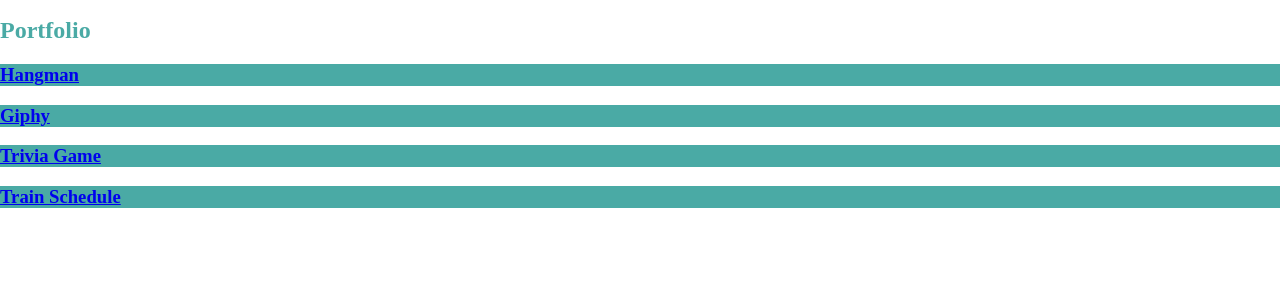
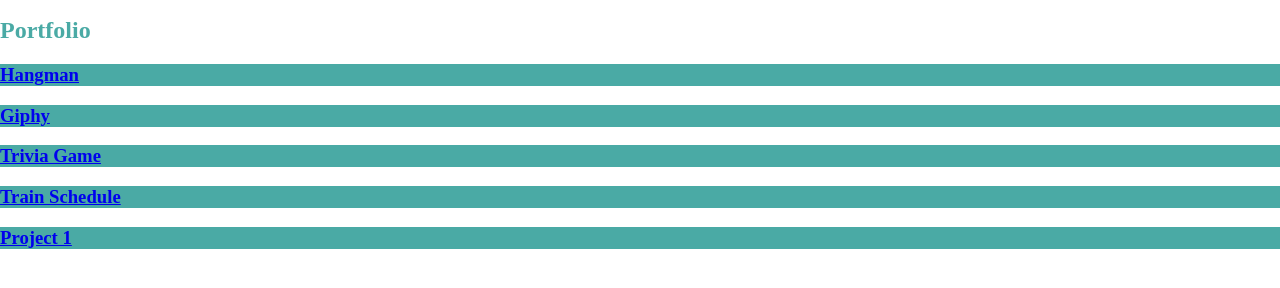
Before and after one commit to Stevearchi/Basic-Portfolio, a plain HTML site: page portfolio.html in a window 1280 px wide. Shown: the part 68-356 px from the top of the page. Drawn offline with Linux system fonts and the light colour scheme.

Commit message:
added portfolio link

```diff
--- a/portfolio.html
+++ b/portfolio.html
@@ -32,7 +32,10 @@
             <a href="https://stevearchi.github.io/Train_schedule/">
             <h3>Train Schedule</h3>
         </p>
-
+        <p>
+            <a href="https://stevearchi.github.io/project_1/">
+            <h3>Project 1</h3>
+        </p>
     </div>
     <footer>
 
```
